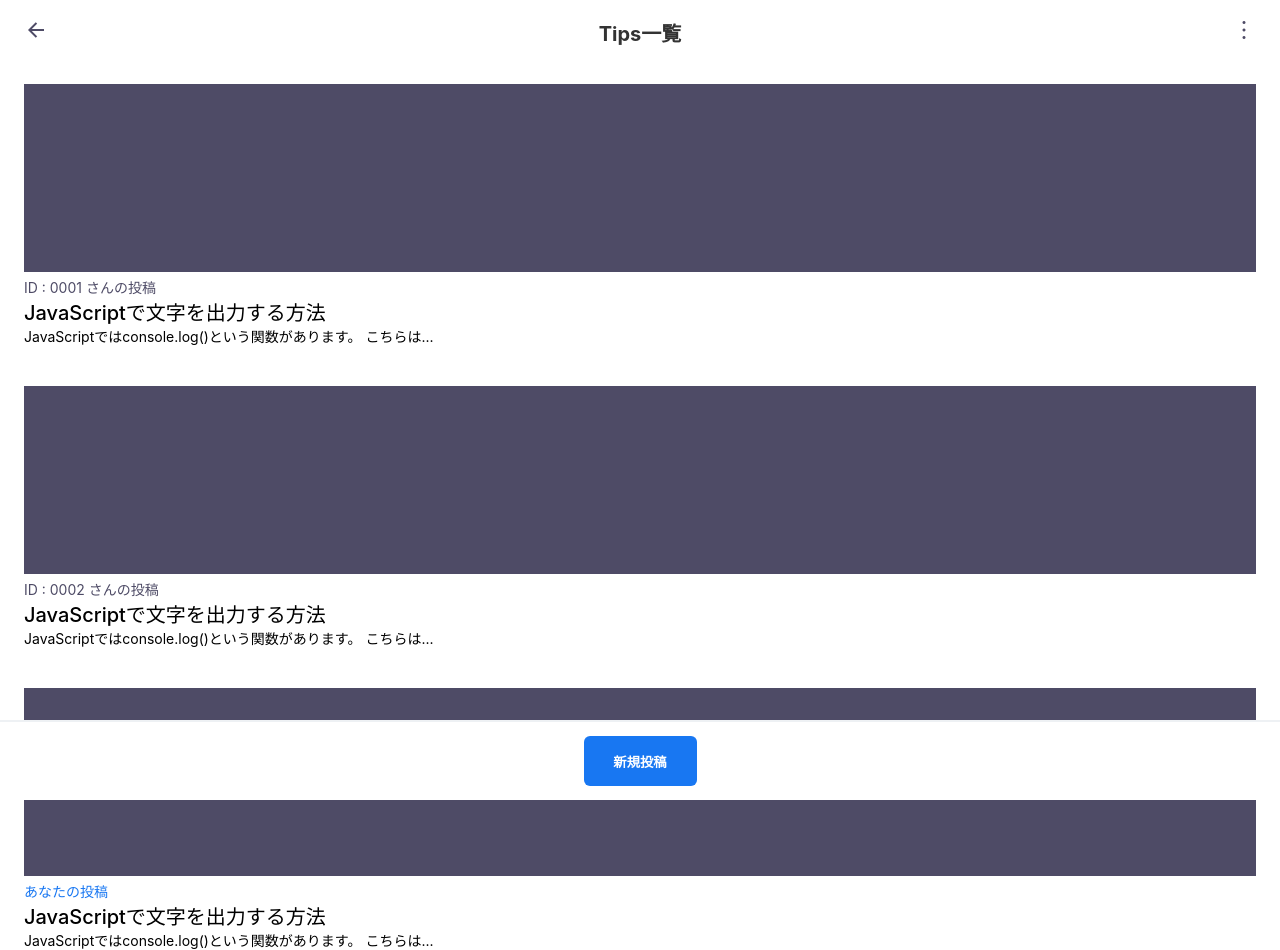
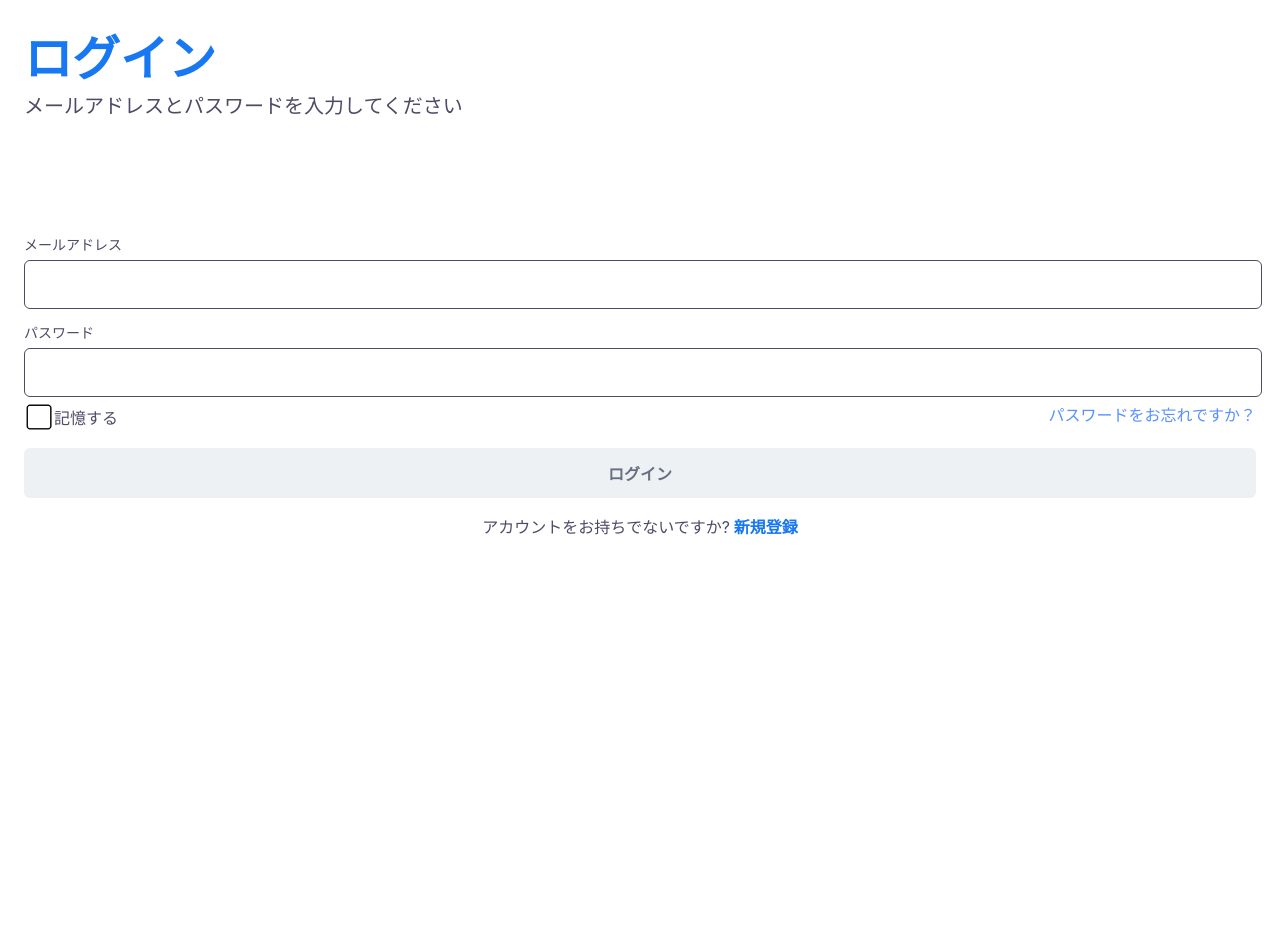
Before and after one commit to ttcksf/code-tips-app, a React (Create React App) app: page / in a window 1280 px wide. After the commit the page ends 800 px from the top, so only its background shows below. Built offline with nearby package versions, Linux system fonts and the light colour scheme.

Commit message:
revision style of inner

```diff
--- a/src/App.js
+++ b/src/App.js
@@ -7,8 +7,8 @@ function App() {
   return (
     <>
       {/* <TipsDetail /> */}
-      <TipsList />
-      {/* <Auth /> */}
+      {/* <TipsList /> */}
+      <Auth />
     </>
   );
   //useSelectorはストアの状態全体を引数として取り、値を読み取って結果を返す関数
--- a/src/screens/Auth/Auth.js
+++ b/src/screens/Auth/Auth.js
@@ -8,6 +8,7 @@ import "./Auth.css";
 const Auth = () => {
   return (
     <>
+      <div className="inner" style={style.inner}>
         <InputFormHeader
           title="ログイン"
           desc="メールアドレスとパスワードを入力してください"
@@ -19,8 +20,17 @@ const Auth = () => {
             アカウントをお持ちでないですか?<a href="#"> 新規登録</a>
           </span>
         </div>
+      </div>
     </>
   );
 };
 
+const style = {
+  inner: {
+    boxSizing: "border-box",
+    width: "100%",
+    overflow: "hidden",
+  },
+};
+
 export default Auth;
```
Lines whose indentation alone changed are shown as unchanged.
